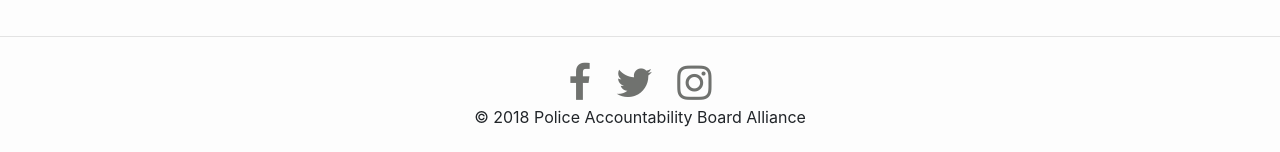
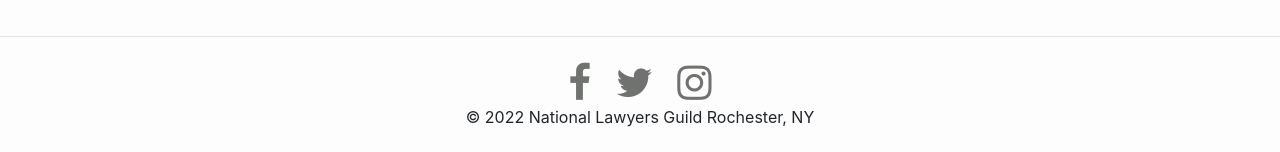
Before and after one commit to christopherbarilla/christopherbarilla.github.io, a Jekyll site: the page built from index.html, in a window 1280 px wide and 900 px high, scrolled down 2742 px. Shown: the part 745-897 px from the top of the window. Built offline with Jekyll 4.4.1, drawn with Linux system fonts in a browser that asks for light colours; nearby versions of some CDN libraries; comment, search, counter and statistics services are not loaded.

Commit message:
Update default.html

```diff
--- a/_layouts/default.html
+++ b/_layouts/default.html
@@ -88,7 +88,7 @@
 		<a href="https://www.facebook.com/NLGRochester"><i class="fa fa-facebook fa-2x"></i></a>
 		<a href="https://twitter.com/nlgrochester"><i class="fa fa-twitter fa-2x"></i></a>
 		<a href="https://www.facebook.com/NLGRochester"><i class="fa fa-instagram fa-2x"></i></a>
-		 <p>© 2018 Police Accountability Board Alliance</p>
+		 <p>© 2022 National Lawyers Guild Rochester, NY</p>
 	  </div>
 
 
```
